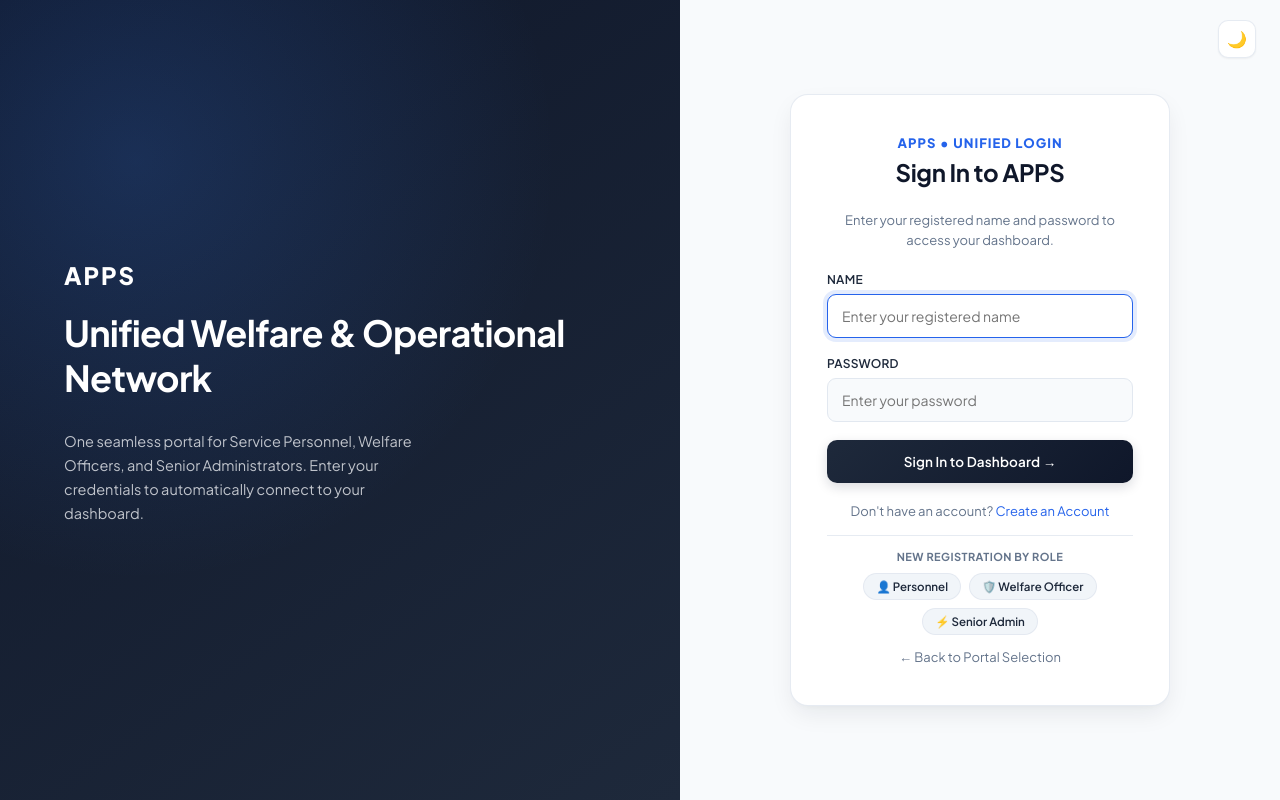
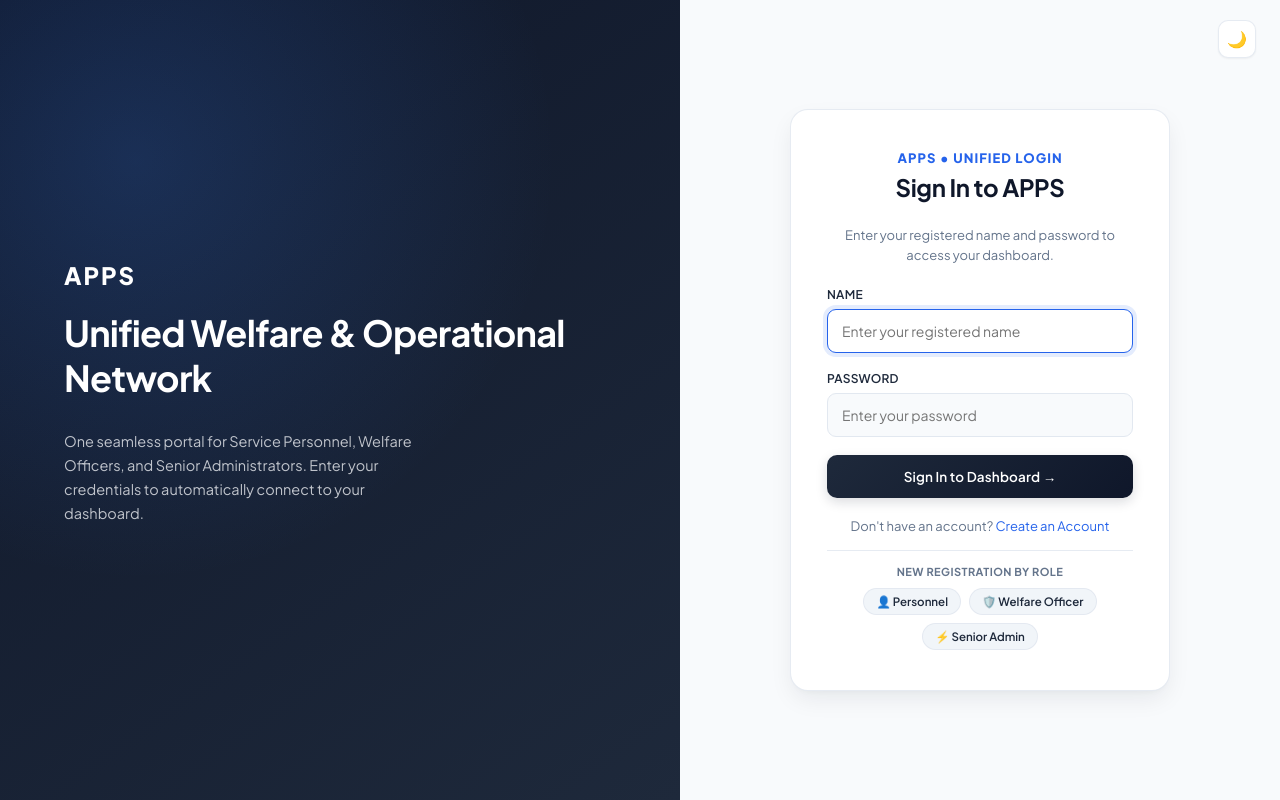
Before and after one commit to Poetrixx123-D/APPS, a Flask app: page /login in a window 1280 px wide. Run offline with Flask 3, Linux system fonts and the light colour scheme; parts of the project's set-up code (start-up, migrations or seed data) failed here and were passed over.

Commit message:
Route home directly to unified login and remove redundant portal cards

```diff
--- a/backend/app.py
+++ b/backend/app.py
@@ -440,17 +440,11 @@ def calculate_stress(sleep_hours, duty_hours, heart_rate, mood_score):
 # Login / signup
 # ----------------------------------------------------------------------
 @app.route("/")
+@app.route("/portal")
 def home():
     if "user_id" in session:
         return redirect(home_for_role(session.get("role")))
-    return render_template("portal.html")
-
-
-@app.route("/portal")
-def portal():
-    if "user_id" in session:
-        return redirect(home_for_role(session.get("role")))
-    return render_template("portal.html")
+    return redirect(url_for("login"))
 
 
 def _name_taken(conn, name):
--- a/backend/templates/login.html
+++ b/backend/templates/login.html
@@ -58,10 +58,7 @@
           <a href="/signup?role=personnel" class="role-chip-link">👤 Personnel</a>
           <a href="/signup?role=officer" class="role-chip-link">🛡️ Welfare Officer</a>
           <a href="/signup?role=admin" class="role-chip-link">⚡ Senior Admin</a>
-        </div>
       </div>
-
-      <p class="foot-link" style="margin-top:14px;"><a href="/portal" style="color:var(--steel); text-decoration:none;">← Back to Portal Selection</a></p>
     </div>
   </div>
 
--- a/backend/templates/signup.html
+++ b/backend/templates/signup.html
@@ -63,7 +63,6 @@
       </form>
 
       <p class="foot-link">Already have an account? <a href="/login">Sign In Here</a></p>
-      <p class="foot-link" style="margin-top:14px;"><a href="/portal" style="color:var(--steel); text-decoration:none;">← Back to Portal Selection</a></p>
     </div>
   </div>
 
```
